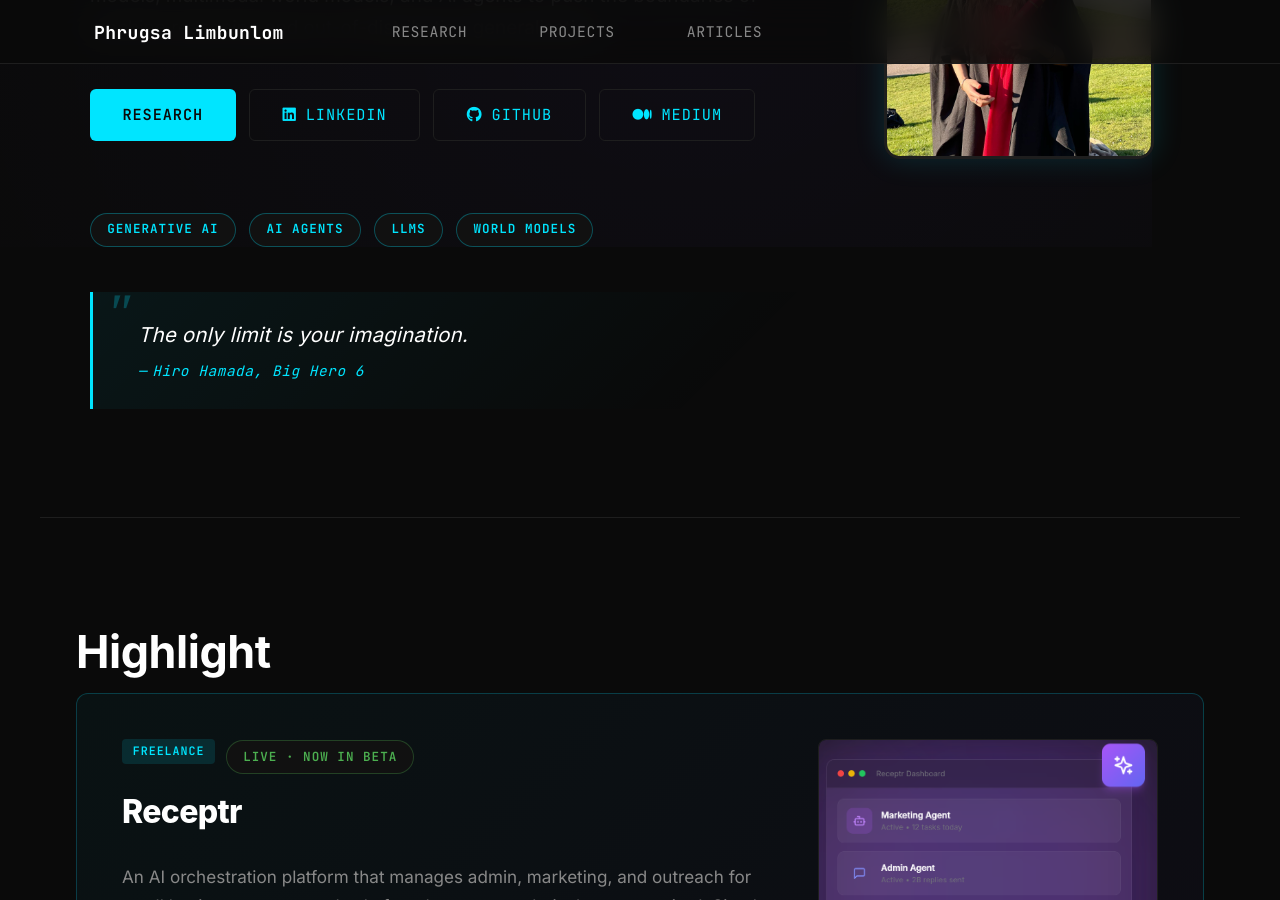
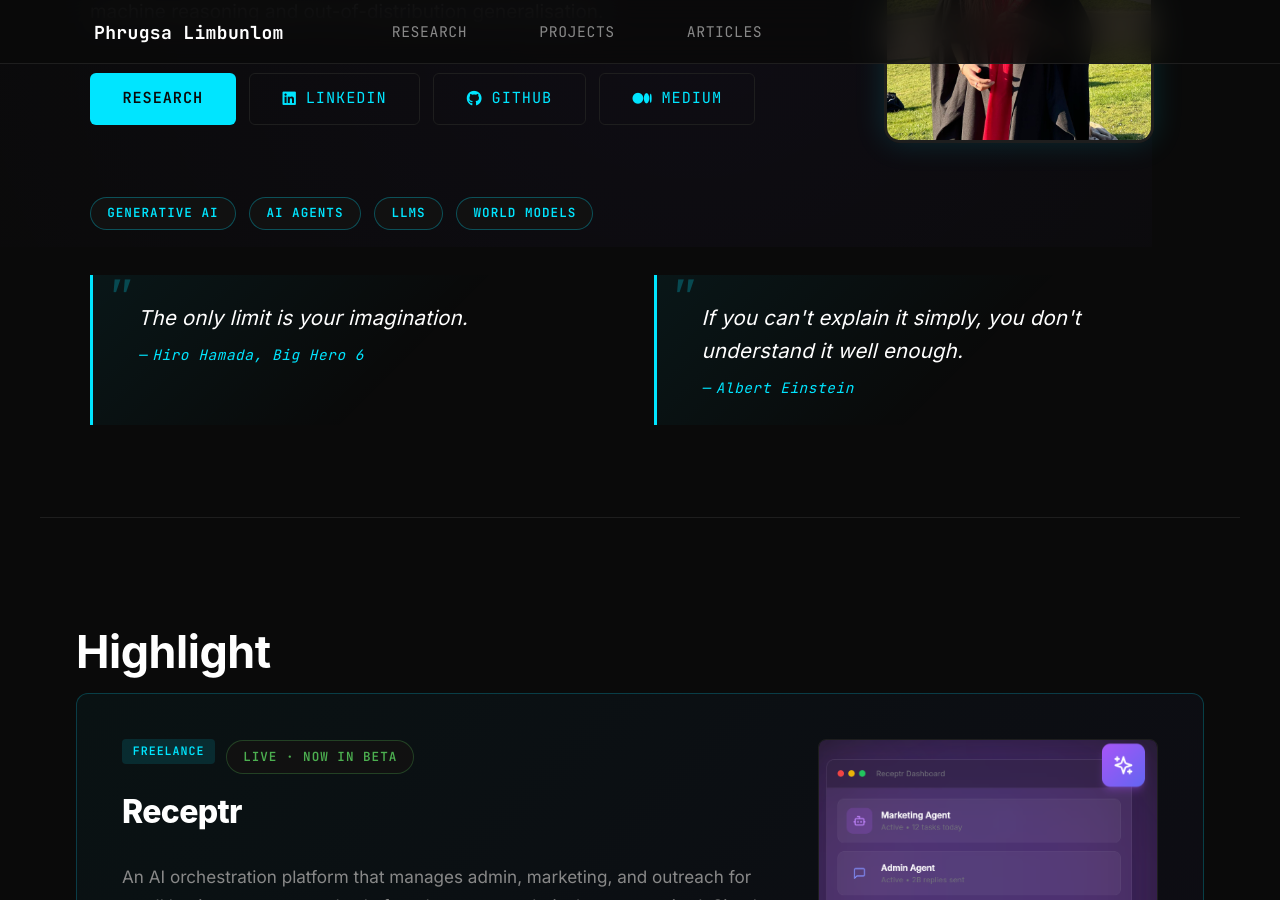
Before and after one commit to phrugsa-limbunlom/phrugsa-limbunlom.github.io, a Jekyll site: the page built from _pages/about.md, in a window 1280 px wide and 900 px high, scrolled down 383 px. Built offline with Jekyll 4.4.1, drawn with Linux system fonts in a browser that asks for light colours.

Commit message:
add additional quote to enhance content presentation and improve layout

```diff
--- a/_pages/about.md
+++ b/_pages/about.md
@@ -38,11 +38,18 @@ redirect_from:
       <span class="wm-badge wm-badge--accent">LLMs</span>
       <span class="wm-badge wm-badge--accent">World Models</span>
     </div>
-    <blockquote class="wm-quote wm-reveal">
-      <span class="wm-quote__icon" aria-hidden="true">"</span>
-      <p class="wm-quote__text">The only limit is your imagination.</p>
-      <footer class="wm-quote__footer"><cite>Hiro Hamada, Big Hero 6</cite></footer>
-    </blockquote>
+    <div style="display: flex; gap: 1.5rem; flex-wrap: wrap;">
+      <blockquote class="wm-quote wm-reveal" style="flex: 1; min-width: 220px;">
+        <span class="wm-quote__icon" aria-hidden="true">"</span>
+        <p class="wm-quote__text">The only limit is your imagination.</p>
+        <footer class="wm-quote__footer"><cite>Hiro Hamada, Big Hero 6</cite></footer>
+      </blockquote>
+      <blockquote class="wm-quote wm-reveal" style="flex: 1; min-width: 220px;">
+        <span class="wm-quote__icon" aria-hidden="true">"</span>
+        <p class="wm-quote__text">If you can't explain it simply, you don't understand it well enough.</p>
+        <footer class="wm-quote__footer"><cite>Albert Einstein</cite></footer>
+      </blockquote>
+    </div>
   </div>
 </section>
 
```
